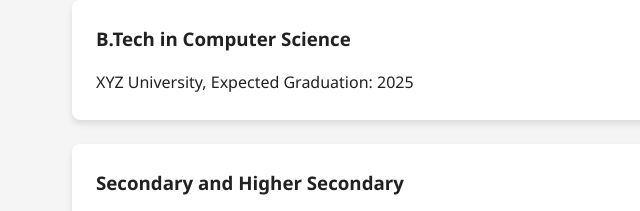
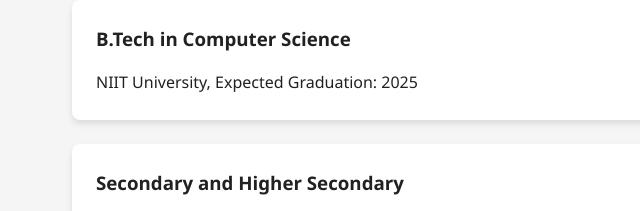
Before and after one commit to sanjaykohli/Digital_Portfolio, a plain HTML site: page index.html in a window 1280 px wide. Shown: the part 1714-1925 px from the top of the page, 0-640 px from the left. Drawn offline with Linux system fonts and the light colour scheme.

Commit message:
Update index.html

```diff
--- a/index.html
+++ b/index.html
@@ -254,7 +254,7 @@
             <h2>Education</h2>
             <div class="edu">
                 <h3>B.Tech in Computer Science</h3>
-                <p>XYZ University, Expected Graduation: 2025</p>
+                <p>NIIT University, Expected Graduation: 2025</p>
             </div>
             <div class="edu">
                 <h3>Secondary and Higher Secondary</h3>
```
